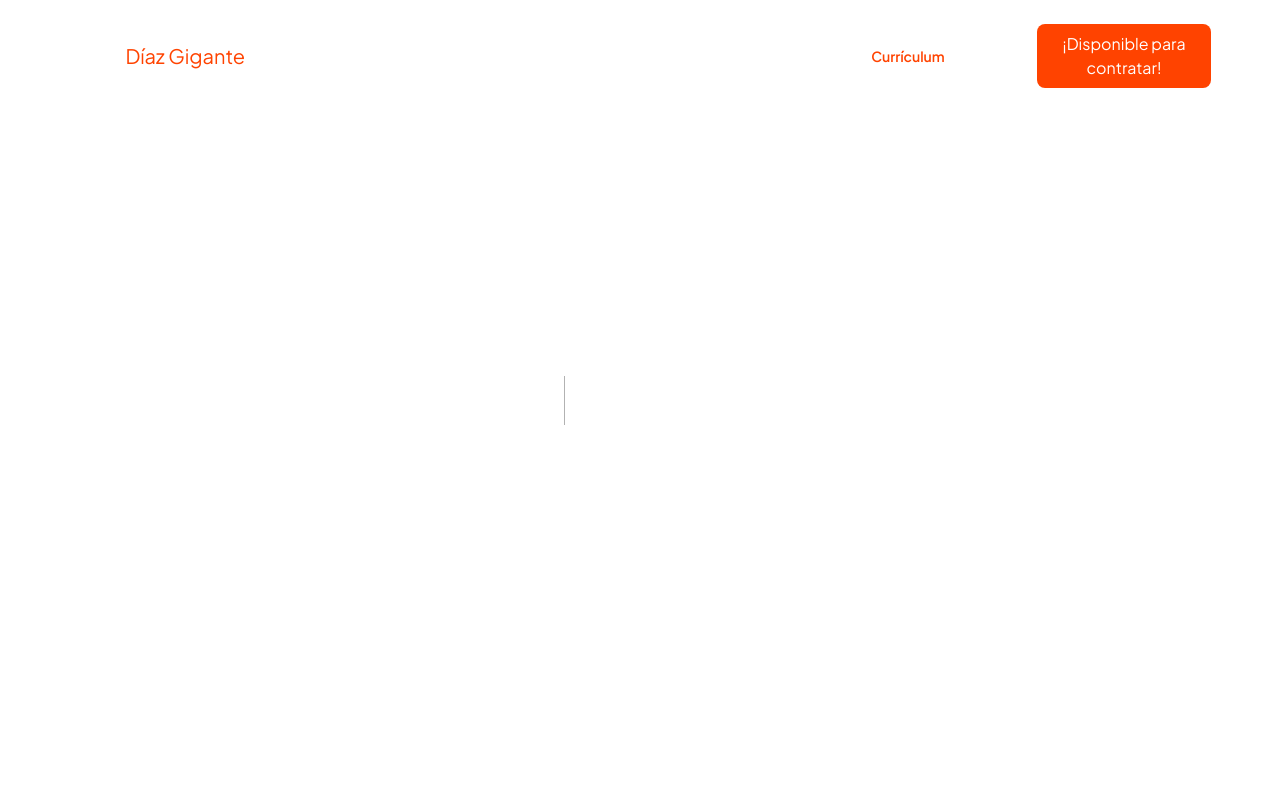
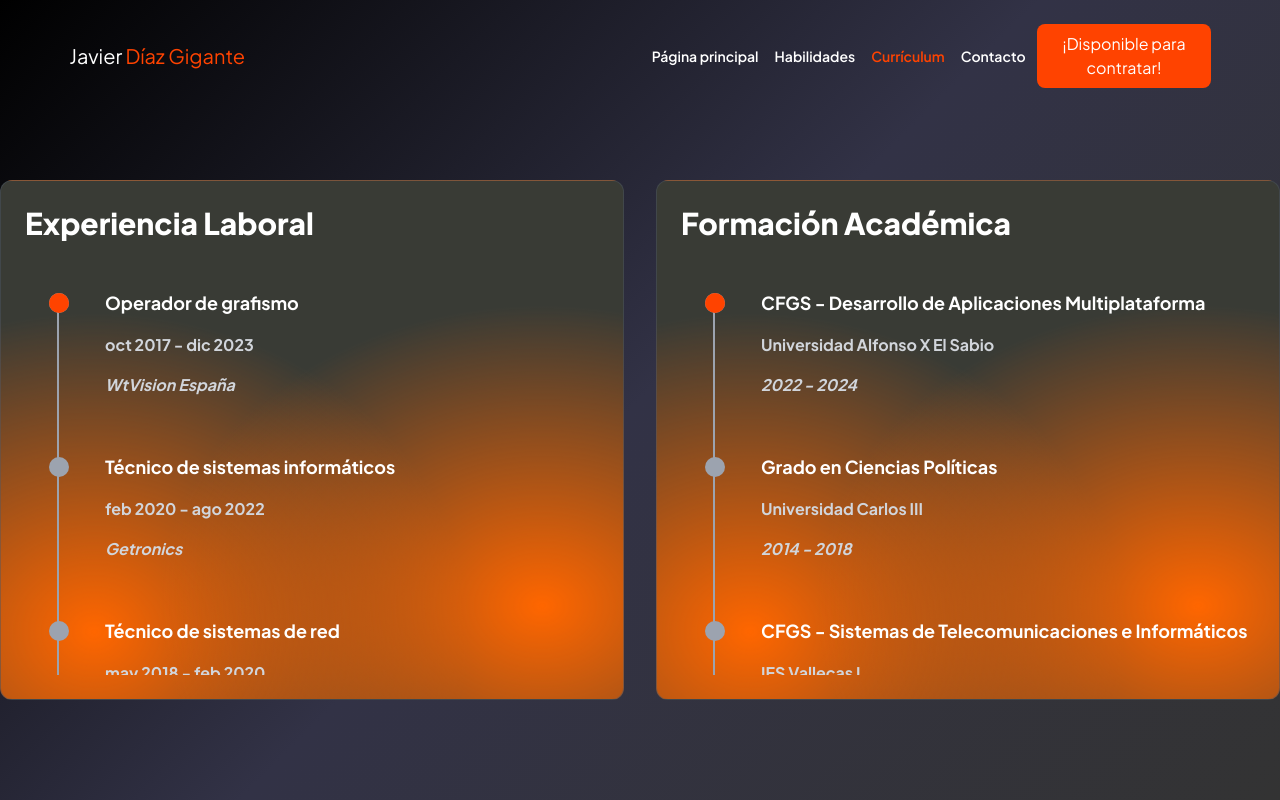
Before and after one commit to javigigante/my-resume, a Next.js app: page /resume in a window 1280 px wide. Before the commit this address had no page. Built offline with nearby package versions, Linux system fonts and the light colour scheme.

Commit message:
Commit 22112024 19:14h

```diff
--- a/app/globals.css
+++ b/app/globals.css
@@ -20,6 +20,10 @@ body {
   overflow-x: hidden;
 }
 
+::-webkit-scrollbar {
+  display: none;
+}
+
 body {
   color: var(--foreground);
   background: var(--background);
@@ -34,6 +38,57 @@ body {
 }
 
 .glass {
+  backdrop-filter: blur(0px) saturate(99%);
+  -webkit-backdrop-filter: blur(0px) saturate(99%);
+  background-color: rgba(255, 255, 255, 0.21);
+}
+
+.glass2 {
+  background-color: #332b2b;
+    background-image:
+    radial-gradient(at 47% 33%, hsl(16.52, 60%, 55.00000000000001%) 0, transparent 59%),
+    radial-gradient(at 82% 65%, hsl(221.65, 46%, 35%) 0, transparent 55%);
+  backdrop-filter: blur(13px) saturate(46%);
+  -webkit-backdrop-filter: blur(13px) saturate(46%);
+  background-color: rgba(35, 43, 66, 0.50);
+  border-radius: 12px;
+  border: 1px solid rgba(255, 255, 255, 0.125);
+}
+
+.glass3 {
+  background-color: #ff5200;
+  background-image:
+    radial-gradient(at 47% 33%, hsl(10.00, 0%, 28.999999999999996%) 0, transparent 59%),
+    radial-gradient(at 82% 65%, hsl(34.15, 0%, 28.999999999999996%) 0, transparent 55%);
+  backdrop-filter: blur(13px) saturate(46%);
+  -webkit-backdrop-filter: blur(13px) saturate(46%);
+  background-color: rgba(24, 36, 38, 0);
+  border-radius: 12px;
+  border: 1px solid rgba(255, 255, 255, 0.125);
+}
+
+.primary-glass {
+  background-color:hsla(80,5%,22%,1);
+  background-image:
+    radial-gradient(at 87% 82%, hsla(24,100%,50%,1) 0px, transparent 50%),
+    radial-gradient(at 100% 100%, hsla(24,100%,50%,1) 0px, transparent 50%);
+  position: relative;
+}
+
+.primary-glass2 {
+background-color:hsla(80,5%,22%,1);
+background-image:
+  radial-gradient(at 87% 82%, hsla(24,100%,50%,1) 0px, transparent 50%),
+  radial-gradient(at 15% 87%, hsla(24,100%,50%,1) 0px, transparent 50%);
+}
+
+.primary-glass::after {
+  content: '';
+  position: absolute;
+  top: 0;
+  left: 0;
+  width: 100%;
+  height: 100%;
   backdrop-filter: blur(0px) saturate(99%);
   -webkit-backdrop-filter: blur(0px) saturate(99%);
   background-color: rgba(255, 255, 255, 0.21);
--- /dev/null
+++ b/app/resume/page.jsx
@@ -0,0 +1,112 @@
+
+const experiencedata = [
+    {
+        label: "Operador de grafismo",
+        year: "oct 2017 - dic 2023",
+        company: "WtVision España",
+    },
+    {
+        label: "Técnico de sistemas informáticos",
+        year: "feb 2020 - ago 2022",
+        company: "Getronics",
+    },
+    {
+        label: "Técnico de sistemas de red",
+        year: "may 2018 - feb 2020",
+        company: "Getronics",
+    },
+];
+
+const educationdata = [
+    {
+        label: "CFGS - Desarrollo de Aplicaciones Multiplataforma",
+        institution: "Universidad Alfonso X El Sabio",
+        year: "2022 - 2024",
+    },
+    {
+        label: "Grado en Ciencias Políticas",
+        institution: "Universidad Carlos III",
+        year: "2014 - 2018",
+    },
+    {
+        label: "CFGS - Sistemas de Telecomunicaciones e Informáticos",
+        institution: "IES Vallecas I",
+        year: "2012 - 2014",
+    },
+];
+
+const Resume = () => {
+    return (
+        <div className="w-full min-h-screen flex justify-center items-center">
+            <div className="flex flex-col md:flex-row gap-8 w-full max-w-screen-xl h-[75vh] pt-20">
+                {/* Columna Experiencia Laboral */}
+                <div className="flex-1 flex justify-center items-center">
+                    <div className="w-full h-full rounded-xl p-6 primary-glass2 border hover:bg-blue-950 border-gray-600/[0.5] flex flex-col justify-between">
+                        <div className="w-full">
+                            <h3 className="text-3xl font-extrabold text-white">Experiencia Laboral</h3>
+                        </div>
+                        <div className="py-5 overflow-y-auto">
+                            <ul className="relative pl-20 before:content-[''] before:w-0.5 before:h-full before:bg-gray-400 before:absolute before:left-8 before:top-9">
+                                {experiencedata.map((experience, index) => (
+                                    <li
+                                        key={index}
+                                        className={`py-5 relative ${
+                                            index === 0
+                                                ? "after:content-[''] after:w-5 after:h-5 after:bg-primarycolor after:absolute after:left-[-56px] after:rounded-full after:top-8"
+                                                : ""
+                                        } before:content-[''] before:w-5 before:h-5 before:bg-gray-400 before:absolute before:left-[-56px] before:rounded-full before:top-8`}
+                                    >
+                                        <h4 className="text-lg py-2 font-bold text-white">
+                                            {experience.label}
+                                        </h4>
+                                        <p className="text-md py-2 font-bold text-gray-300">
+                                            {experience.year}
+                                        </p>
+                                        <p className="text-md py-2 font-bold text-gray-300 italic">
+                                            {experience.company}
+                                        </p>
+                                    </li>
+                                ))}
+                            </ul>
+                        </div>
+                    </div>
+                </div>
+
+                {/* Columna Formación Académica */}
+                <div className="flex-1 flex justify-center items-center">
+                    <div className="w-full h-full rounded-xl p-6 primary-glass2 border hover:bg-blue-950 border-gray-600/[0.5] flex flex-col justify-between">
+                        <div className="w-full">
+                            <h3 className="text-3xl font-extrabold text-white">Formación Académica</h3>
+                        </div>
+                        <div className="py-5 overflow-y-auto">
+                            <ul className="relative pl-20 before:content-[''] before:w-0.5 before:h-full before:bg-gray-400 before:absolute before:left-8 before:top-9">
+                                {educationdata.map((education, index) => (
+                                    <li
+                                        key={index}
+                                        className={`py-5 relative ${
+                                            index === 0
+                                                ? "after:content-[''] after:w-5 after:h-5 after:bg-primarycolor after:absolute after:left-[-56px] after:rounded-full after:top-8"
+                                                : ""
+                                        } before:content-[''] before:w-5 before:h-5 before:bg-gray-400 before:absolute before:left-[-56px] before:rounded-full before:top-8`}
+                                    >
+                                        <h4 className="text-lg py-2 font-bold text-white">
+                                            {education.label}
+                                        </h4>
+                                        <p className="text-md py-2 font-bold text-gray-300">
+                                            {education.institution}
+                                        </p>
+                                        <p className="text-md py-2 font-bold text-gray-300 italic">
+                                            {education.year}
+                                        </p>
+                                    </li>
+                                ))}
+                            </ul>
+                        </div>
+                    </div>
+                </div>
+            </div>
+        </div>
+    );
+};
+
+export default Resume;
--- a/app/skills/page.jsx
+++ b/app/skills/page.jsx
@@ -5,33 +5,32 @@ const Skills = () => {
             <div className="w-11/12 h-full pt-8 flex flex-col items-center">
                 <div className="w-full flex justify-center items-center gap-8 mb-8">
                     <div className="w-1/2 h-auto flex-grow">
-                        <div className="rounded-xl p-6 min-h-72 glass border border-gray-600/[0.5] h-full">
-                            <div className="flex gap-3 items-center">
+                        <div className="rounded-xl p-6 overflow-hidden min-h-72 glass border hover:bg-slate-700 border-gray-600/[0.5] h-full flex flex-col">
+                            <div className="flex gap-3 items-center mb-4">
                                 <div className="w-14 h-14">
                                     <img src="./img/backend.png" alt="skills" className="w-full h-full" />
                                 </div>
                                 <h2 className="text-2xl font-semibold">Desarrollador Junior Backend</h2>
                             </div>
-                            <div className="w-full py-2">
-                                <p className="text-md text-gray-200">
+                            <div className="flex-grow flex items-center">
+                                <p className="text-lg text-gray-300 text-justify">
                                     Como Desarrollador enfocado en Backend, me esfuerzo por realizar aplicaciones que sean robustas, fácilmente escalables y, por supuesto, seguras
                                     siguiendo los mejores estándares. Un buen Desarrollador de Backend se esfuerza por hacer una arquitectura fiable en la que se respalde el trabajo
                                     de sus compañeros de Front.
-
                                 </p>
                             </div>
                         </div>
                     </div>
                     <div className="w-1/2 h-auto flex-grow">
-                        <div className="rounded-xl p-6 min-h-72 glass border border-gray-600/[0.5] h-full">
-                            <div className="flex gap-3 items-center">
+                        <div className="rounded-xl p-6 min-h-72 glass border hover:bg-slate-700 border-gray-600/[0.5] h-full flex flex-col">
+                            <div className="flex gap-3 items-center mb-4">
                                 <div className="w-14 h-14">
                                     <img src="./img/unity.png" alt="skills" className="w-full h-full" />
                                 </div>
                                 <h2 className="text-2xl font-semibold">Unity 2D</h2>
                             </div>
-                            <div className="w-full py-2">
-                                <p className="text-md text-gray-200">
+                            <div className="flex-grow flex items-center relative z-30">
+                                <p className="text-lg text-gray-300 text-justify">
                                     Durante mi proceso de aprendizaje en la Universidad Alfonso X El Sabio, mi proyecto de final de curso
                                     consistió en la construcción de un videojuego para móviles en la plataforma Unity, con texturas 2D. Se trató de un juego basado en los juegos
                                     de toma de decisión y árboles de decisión. Usando ScriptableObjects fui capaz de conectar cada una de las opciones de decisión con su correspondiente consecuencia lógica.
@@ -43,17 +42,17 @@ const Skills = () => {
                 </div>
                 <div className="w-full flex justify-center items-center gap-8">
                     <div className="w-1/2 h-auto flex-grow">
-                        <div className="rounded-xl p-6 min-h-80 glass border border-gray-600/[0.5] h-full">
-                            <div className="flex gap-3 items-center">
+                        <div className="rounded-xl p-6 glass min-h-80 border hover:bg-slate-700 border-gray-600/[0.5] h-full flex flex-col">
+                            <div className="flex gap-3 items-center mb-4">
                                 <div className="w-14 h-14">
                                     <img src="./img/framework.png" alt="skills" className="w-full h-full" />
                                 </div>
                                 <h2 className="text-2xl font-semibold">Lenguajes de Programación y Frameworks que uso</h2>
                             </div>
-                            <div className="w-full py-4">
+                            <div className="flex-grow flex items-center justify-center">
                                 <div className="grid grid-cols-6 gap-7">
                                     <div className="flex justify-center items-center">
-                                    <img src="./img/java.png" alt="java" className="w-12 h-12 object-contain" />
+                                        <img src="./img/java.png" alt="java" className="w-12 h-12 object-contain" />
                                     </div>
                                     <div className="flex justify-center items-center">
                                         <img src="./img/typescript.png" alt="typescript" className="w-12 h-12 object-contain" />
@@ -93,16 +92,19 @@ const Skills = () => {
                         </div>
                     </div>
                     <div className="w-1/2 h-auto flex-grow">
-                        <div className="rounded-xl p-6 min-h-80 glass border border-gray-600/[0.5] h-full">
-                            <div className="flex gap-3 items-center">
+                        <div className="rounded-xl p-6 min-h-80 glass border hover:bg-slate-700 border-gray-600/[0.5] h-full flex flex-col">
+                            <div className="flex gap-3 items-center mb-4">
                                 <div className="w-14 h-14">
                                     <img src="./img/problems.png" alt="skills" className="w-full h-full" />
                                 </div>
                                 <h2 className="text-2xl font-semibold">Comunicación y resolución de problemas</h2>
                             </div>
-                            <div className="w-full py-2">
-                                <p className="text-md text-gray-200">
-                                    En un entorno de desarrollo profesional.
+                            <div className="flex-grow flex items-center">
+                                <p className="text-lg text-gray-300 text-justify">
+                                    En un entorno de desarrollo profesional se necesitan habilidades sólidas de comunicación. Las ideas deben entenderse de forma clara
+                                    y efectiva. Me destaco por ser capaz de mantener la calma ante situaciones complejas y de ser capaz de encontrar la mejor solución posible,
+                                    identificando las causas y proponiendo soluciones prácticas. Trabajo bien bajo presión y me gusta fomentar la colaboración para alcanzar el objetivo
+                                    común.
                                 </p>
                             </div>
                         </div>
--- a/tailwind.config.js
+++ b/tailwind.config.js
@@ -10,8 +10,9 @@ module.exports = {
       colors: {
         background: "var(--background)",
         foreground: "var(--foreground)",
-        primarycolor: "#ff4300",
+        primarycolor: "#FF4300",
         secondarycolor: "#C98383",
+        thirdcolor: "#E5A159",
         bgcolor: "#1a1a36"
       },
       backgrounImage: {
```
